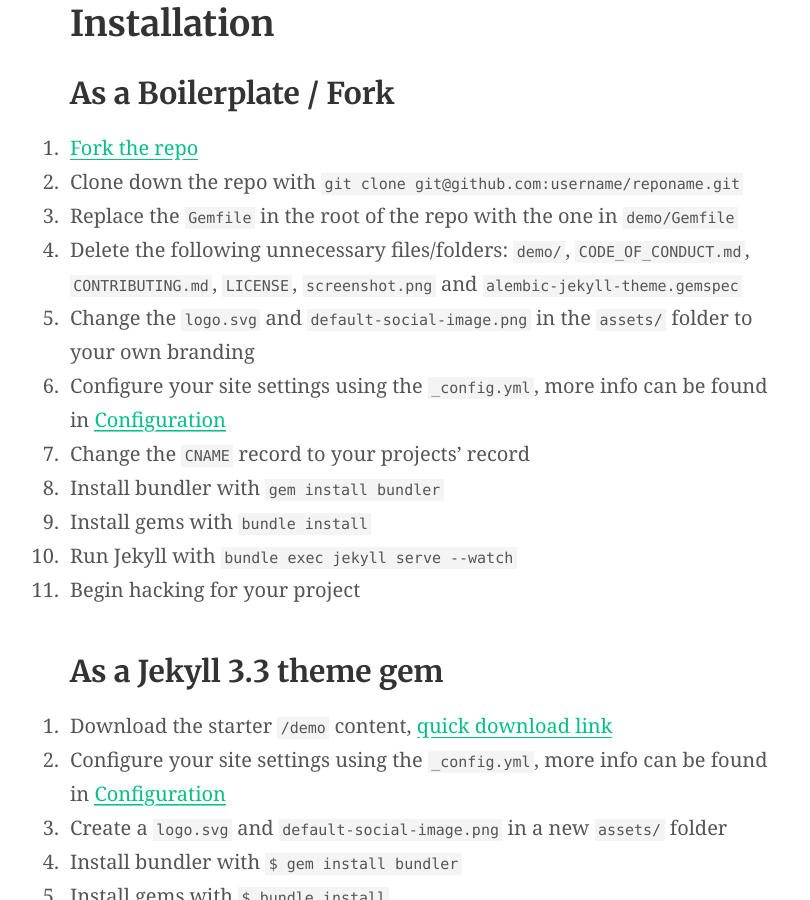
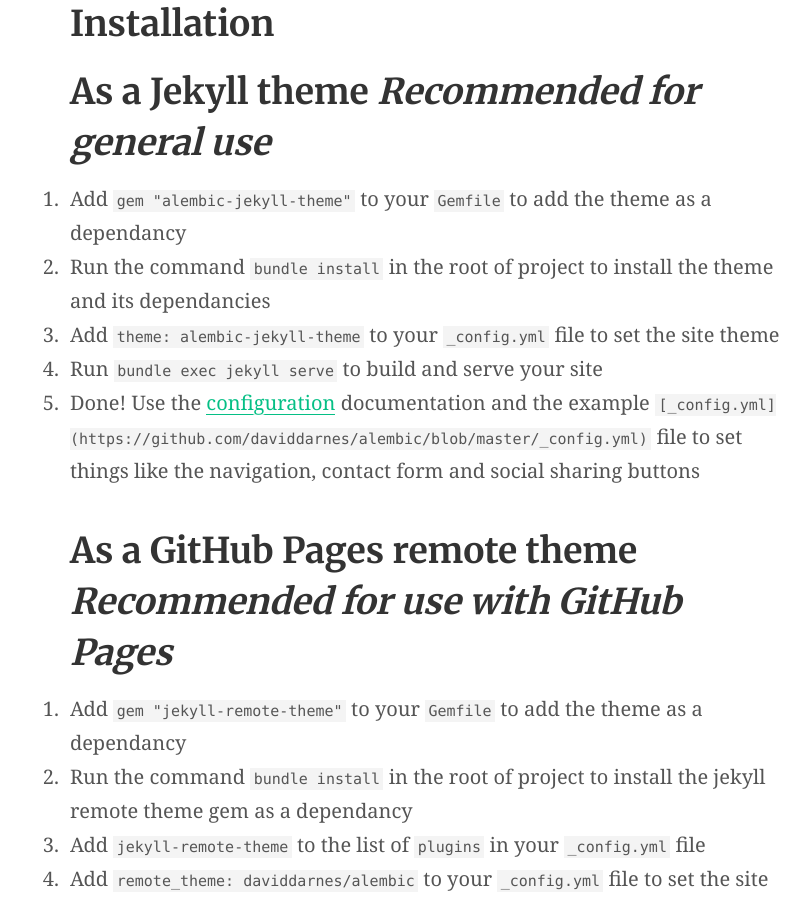
Before and after one commit to daviddarnes/alembic, a Jekyll site: the page built from index.md, in a window 1280 px wide and 900 px high, scrolled down 1984 px. Shown: the whole window, without its empty margins (213-1023 px from the left). Built offline with Jekyll 4.4.1, drawn with Linux system fonts in a browser that asks for light colours; our own code applies the rules of GitHub Pages for plain Markdown files; some of the changed text lies outside the part shown.

Commit message:
Write new installation steps

```diff
--- a/index.md
+++ b/index.md
@@ -45,32 +45,28 @@
 
 ## Installation
 
-### As a Boilerplate / Fork
+## As a Jekyll theme _Recommended for general use_
+
+1. Add `gem "alembic-jekyll-theme"` to your `Gemfile` to add the theme as a dependancy
+2. Run the command `bundle install` in the root of project to install the theme and its dependancies
+3. Add `theme: alembic-jekyll-theme` to your `_config.yml` file to set the site theme
+4. Run `bundle exec jekyll serve` to build and serve your site
+5. Done! Use the [configuration](#configuration) documentation and the example `[_config.yml](https://github.com/daviddarnes/alembic/blob/master/_config.yml)` file to set things like the navigation, contact form and social sharing buttons
+
+## As a GitHub Pages remote theme _Recommended for use with GitHub Pages_
+
+1. Add `gem "jekyll-remote-theme"` to your `Gemfile` to add the theme as a dependancy
+2. Run the command `bundle install` in the root of project to install the jekyll remote theme gem as a dependancy
+3. Add `jekyll-remote-theme` to the list of `plugins` in your `_config.yml` file
+4. Add `remote_theme: daviddarnes/alembic` to your `_config.yml` file to set the site theme
+5. Run `bundle exec jekyll serve` to build and serve your site
+6. Done! Use the [configuration](#configuration) documentation and the example `[_config.yml](https://github.com/daviddarnes/alembic/blob/master/_config.yml)` file to set things like the navigation, contact form and social sharing buttons
+
+### As a Boilerplate / Fork _*(deprecated, not recommended)*_
 
 1. [Fork the repo](https://github.com/daviddarnes/alembic#fork-destination-box)
-2. Clone down the repo with `git clone git@github.com:username/reponame.git`
-3. Replace the `Gemfile` in the root of the repo with the one in `demo/Gemfile`
-4. Delete the following unnecessary files/folders: `demo/`, `CODE_OF_CONDUCT.md`, `CONTRIBUTING.md`, `LICENSE`, `screenshot.png` and `alembic-jekyll-theme.gemspec`
-5. Change the `logo.svg` and `default-social-image.png` in the `assets/` folder to your own branding
-6. Configure your site settings using the `_config.yml`, more info can be found in [Configuration](#configuration)
-7. Change the `CNAME` record to your projects' record
-8. Install bundler with `gem install bundler`
-9. Install gems with `bundle install`
-10. Run Jekyll with `bundle exec jekyll serve --watch`
-11. Begin hacking for your project
-
-### As a Jekyll 3.3 theme gem
-
-1. Download the starter `/demo` content, [quick download link](https://minhaskamal.github.io/DownGit/#/home?url=https://github.com/daviddarnes/alembic/tree/master/demo)
-2. Configure your site settings using the `_config.yml`, more info can be found in [Configuration](https://github.com/daviddarnes/alembic#configuration)
-3. Create a `logo.svg` and `default-social-image.png` in a new `assets/` folder
-4. Install bundler with `$ gem install bundler`
-5. Install gems with `$ bundle install`
-6. Run Jekyll with `$ bundle exec jekyll serve --watch`
-7. Begin hacking for your project
-
-### Boilerplate & Theme differences
-
-The boilerplate kit is better for more drastic hacking and changes, a project that's quite different to any other and needs a lot of custom work done. Additionally you'll only be able to use this method if you want to host it on GitHub Pages, as [themes can't be submitted](https://pages.github.com/themes/)... yet.
-
-Using the theme will allow you to receive updates made and will be more programmatic. To make your own changes you'll need to overwrite the files with your own. For example: If I want to change the colours and typography of my site I'll need to copy the [`_settings.scss`](https://github.com/daviddarnes/alembic/blob/master/_sass/_settings.scss) file and create my own in `_sass/_settings.scss` with my own changes. This is the same for all files within the theme, which means your own project will be more lean than if you were to use the boilerplate.
+2. Replace the `Gemfile` with one stating all the gems used in your project as well as `alembic-jekyll-theme`
+3. Delete the following unnecessary files/folders: `CODE_OF_CONDUCT.md`, `CONTRIBUTING.md`, `LICENSE`, `screenshot.png`, `CNAME` and `alembic-jekyll-theme.gemspec`
+4. Run the command `bundle install` in the root of project to install the jekyll remote theme gem as a dependancy
+5. Run `bundle exec jekyll serve` to build and serve your site
+6. Done! Use the [configuration](#configuration) documentation and the example `[_config.yml](https://github.com/daviddarnes/alembic/blob/master/_config.yml)` file to set things like the navigation, contact form and social sharing buttons
```
Also changed, not shown: README.md.
